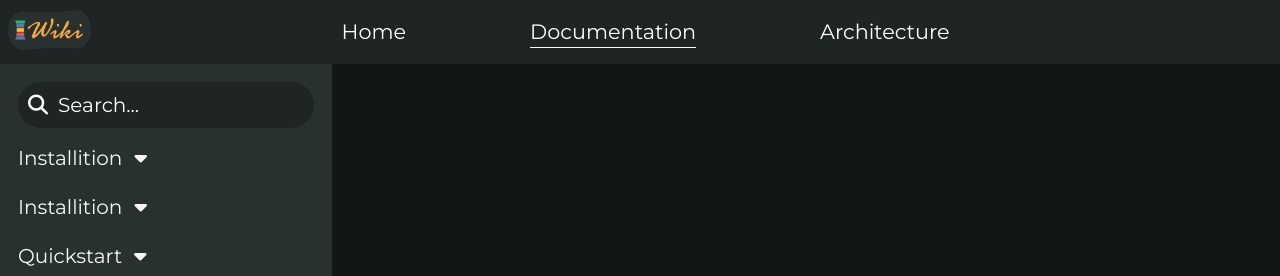
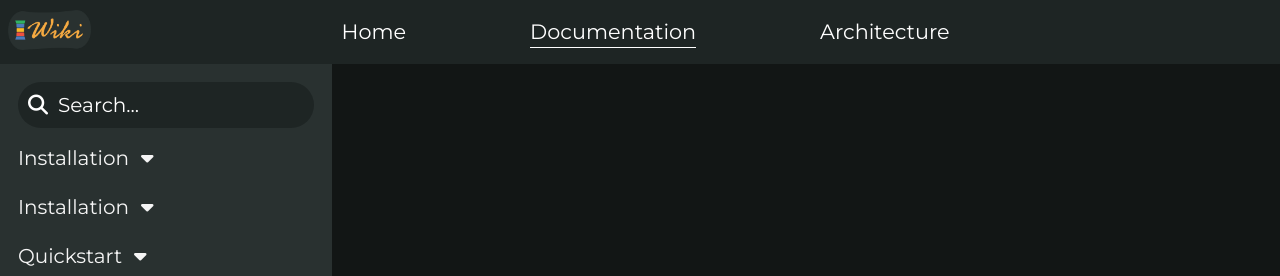
Before and after one commit to SidharthMudgil/lg-wiki, a React (Create React App) app: page /docs in a window 1280 px wide. Shown: the top 276 px of the page. Built offline with nearby package versions, Linux system fonts and the light colour scheme.

Commit message:
spelling corrections

```diff
--- a/src/pages/leftNavigation/Navigaton.js
+++ b/src/pages/leftNavigation/Navigaton.js
@@ -82,7 +82,7 @@ export default function Navigaton() {
             }}
             className="py-1 menu-ul "
           >
-            installition
+            installation
             <i className="fa fa-caret-down px-3" aria-hidden="true"></i>
             <ul id="1" className="menuex">
               <li className="menutab">
@@ -101,7 +101,7 @@ export default function Navigaton() {
             }}
             className="py-1  menu-ul "
           >
-            installition
+            installation
             <i className="fa fa-caret-down px-3" aria-hidden="true"></i>
             <ul id="2" className="menuex">
               <li className="menutab">
```
